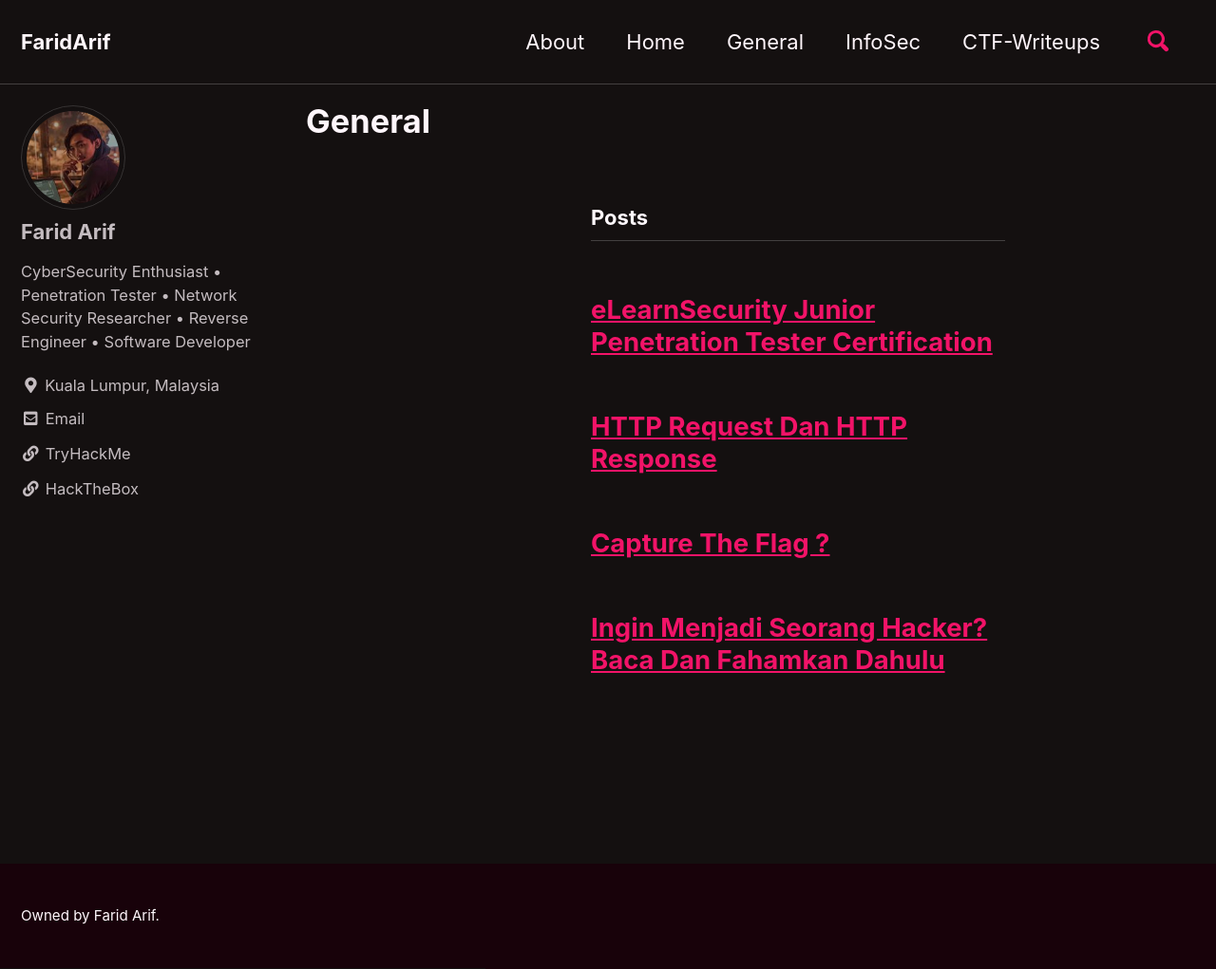
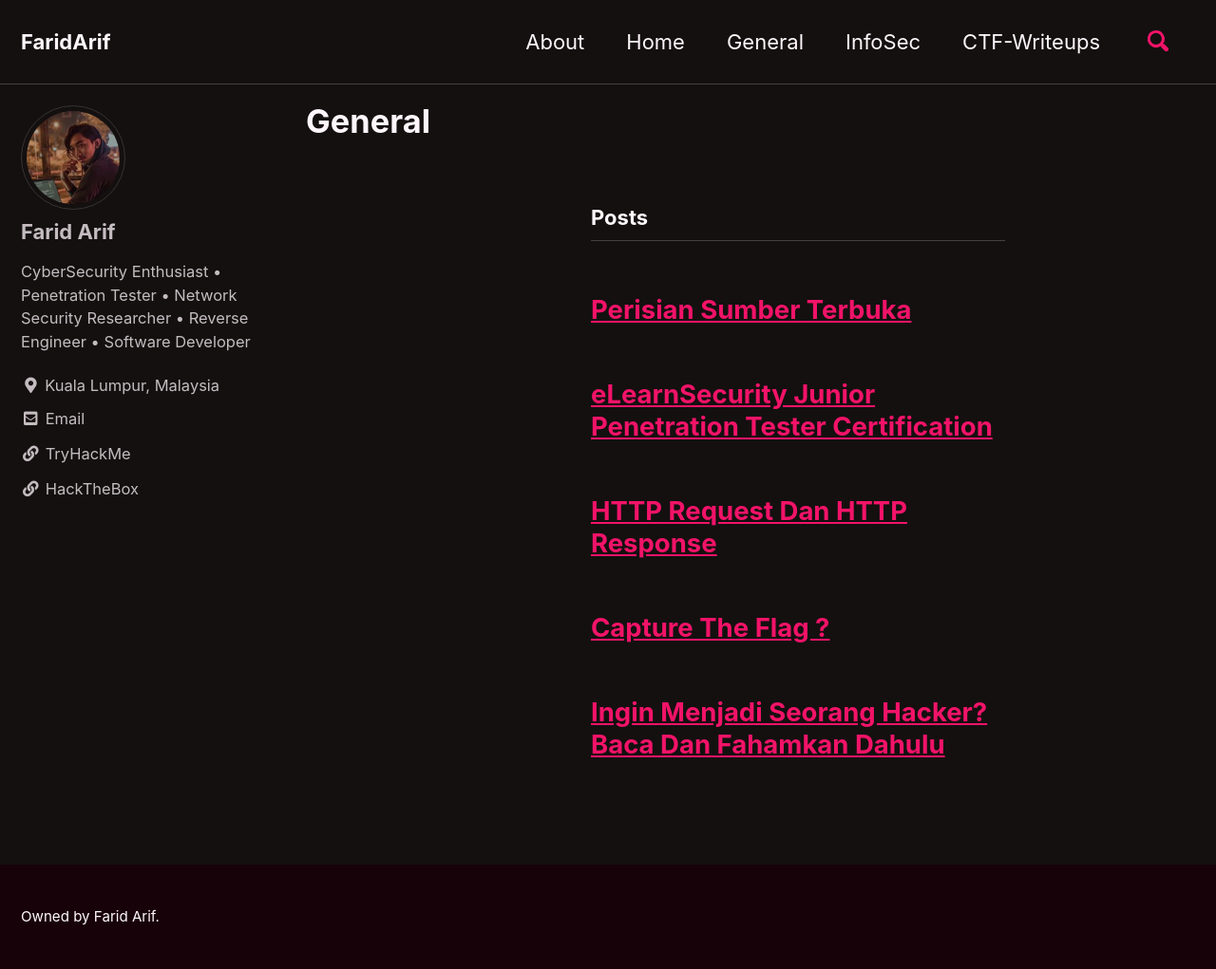
Before and after one commit to faridarif/faridarif.github.io, a Jekyll site: the page built from _pages/general.md, in a window 1280 px wide and 1021 px high. Shown: the whole window at 95% size. Built offline with Jekyll 4.4.1, drawn with Linux system fonts in a browser that asks for light colours; cached includes are drawn as plain includes.

Commit message:
Update general.md

```diff
--- a/_pages/general.md
+++ b/_pages/general.md
@@ -9,6 +9,14 @@ author_profile: true
  <h1 id="page-title" class="page__title"></h1>
  <h3 class="archive__subtitle">Posts</h3>
  <div class="entries-list">
+  <div class="list__item">
+   <article class="archive__item" itemscope="" itemtype="https://schema.org/CreativeWork">
+    <h2 class="archive__item-title no_toc" itemprop="headline">
+     <a href="/general/perisian-sumber-terbuka/" rel="permalink">Perisian Sumber Terbuka</a>
+    </h2>
+    <p class="archive__item-excerpt" itemprop="description"></p>
+   </article>
+  </div>
    <div class="list__item">
    <article class="archive__item" itemscope="" itemtype="https://schema.org/CreativeWork">
     <h2 class="archive__item-title no_toc" itemprop="headline">
```
